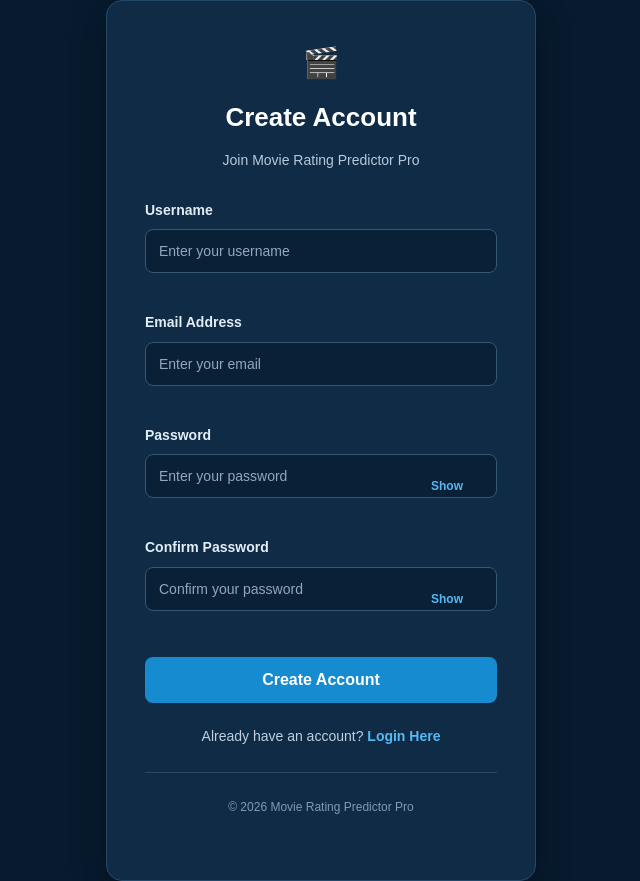
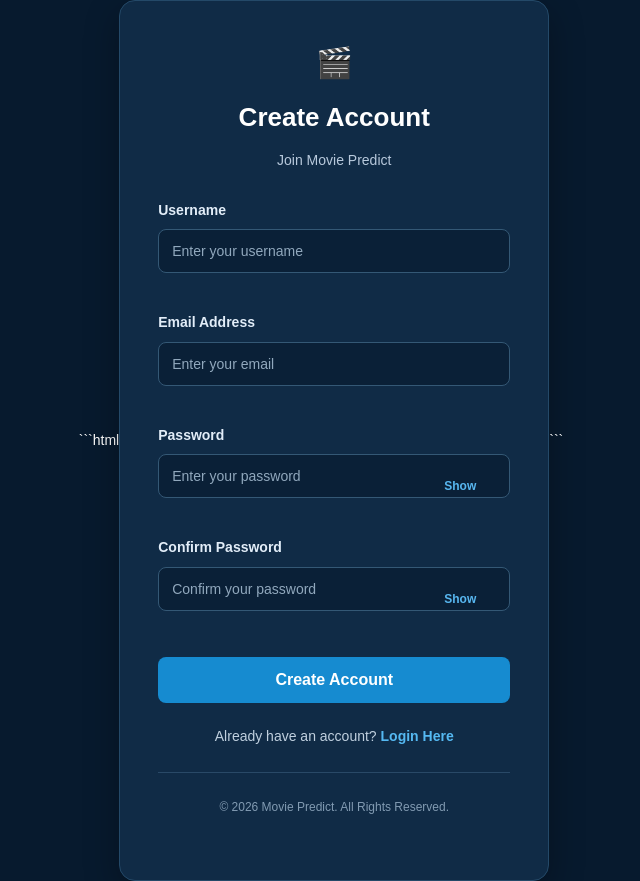
Before and after one commit to abhijnank/Movie-Rating-Prediction, a Flask app: page /register in a window 1280 px wide. Shown: the whole page, without its empty margins (319-959 px from the left). Run offline with Flask 3, Linux system fonts and the light colour scheme.

Commit message:
Modify title and footer in register.html
Updated the title and footer text in the registration page.

````diff
--- a/templates/register.html
+++ b/templates/register.html
@@ -1,10 +1,10 @@
-
+```html
 <!DOCTYPE html>
 <html lang="en">
 <head>
     <meta charset="UTF-8">
     <meta name="viewport" content="width=device-width, initial-scale=1.0">
-    <title>Register | Movie Rating Predictor Pro</title>
+    <title>Register | Movie Predict</title>
 
     <link rel="stylesheet"
           href="{{ url_for('static', filename='style.css') }}">
@@ -175,7 +175,7 @@
     <h1>Create Account</h1>
 
     <p class="subtitle">
-        Join Movie Rating Predictor Pro
+        Join Movie Predict
     </p>
 
     {% with messages = get_flashed_messages(with_categories=true) %}
@@ -268,7 +268,7 @@
     </div>
 
     <div class="footer">
-        © 2026 Movie Rating Predictor Pro
+        © 2026 Movie Predict. All Rights Reserved.
     </div>
 
 </div>
@@ -289,3 +289,4 @@
 
 </body>
 </html>
+```
````
